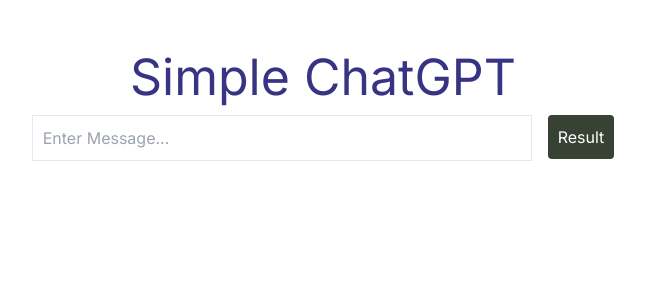
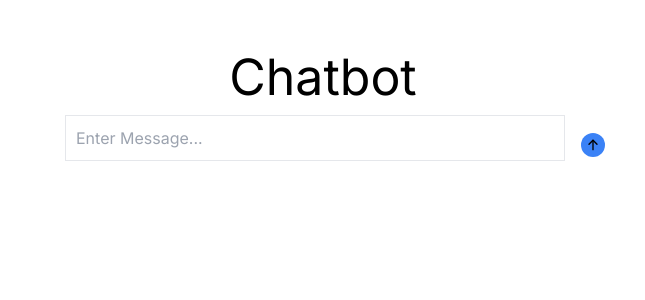
Before and after one commit to snowmandot0520/Chatbot_test, a Next.js app: page / in a window 1280 px wide. Shown: the top 300 px of the page, without its empty margins (317-962 px from the left). Built offline with nearby package versions, Linux system fonts and the light colour scheme.

Commit message:
fix:integration openai

```diff
--- a/src/app/chat.tsx
+++ b/src/app/chat.tsx
@@ -36,7 +36,7 @@ const Chatting: React.FC = () => {
         try {
             const response = await fetch('/api/openai', {
                 method: 'POST',
-                body: JSON.stringify({ messages: userMessage }),
+                body: JSON.stringify({ messages: messages }),
             });
 
             if (!response.ok) {
--- a/src/components/atoms/resultbutton.tsx
+++ b/src/components/atoms/resultbutton.tsx
@@ -1,12 +1,13 @@
 "use client";
 
 import React from "react";
+import { IconArrowUp } from "@tabler/icons-react";
 
 interface IResultButtonProps {
-    buttonName: string;
-    width: number;
-    textColor: string;
-    backgroundColor: string;
+    // buttonName: string;
+    // width: number;
+    // textColor: string;
+    // backgroundColor: string;
     changeMessages: () => void;
     handleSubmit: () => void;
 }
@@ -18,18 +19,11 @@ const ResultButton: React.FC<IResultButtonProps> = (props) => {
     };
 
     return (
-        <button
-            onClick={handleClick}
-            style={{
-                padding: '10px',
-                backgroundColor: props.backgroundColor,
-                border: 'none',
-                borderRadius: '4px',
-                cursor: 'pointer'
-            }}
-        >
-            <span style={{ color: props.textColor }}>{props.buttonName}</span>
+        <button onClick={() => handleClick()}>
+            <IconArrowUp className="absolute h-6 w-6 hover:cursor-pointer rounded-full p-1 bg-blue-500 text-black hover:opacity-80" />
         </button>
+
+
     );
 };
 
--- a/src/components/molecules/botResponse.tsx
+++ b/src/components/molecules/botResponse.tsx
@@ -17,7 +17,7 @@ const BotResponse: React.FC<IBotResponseProps> = (props) => {
             </span>
             <span className="w-[5%]">
                 <Avatar
-                    src="/bot.jpeg"
+                    src="/assets/image/bot.jpeg"
                     alt="User"
                     width={40}
                     height={40}
--- a/src/components/molecules/userAction.tsx
+++ b/src/components/molecules/userAction.tsx
@@ -4,6 +4,7 @@ import React from "react"
 import Title from "../atoms/title"
 import ResultButton from "../atoms/resultbutton"
 import QuestionInput from "../atoms/questionInput"
+
 
 interface IUserActionProps {
   changeUserMessage: (userMessage: string) => void;
@@ -16,8 +17,8 @@ const UserAction: React.FC<IUserActionProps> = (props) => {
     <div>
       <div>
         <Title
-          title="Simple ChatGPT"
-          textColor="#383483"
+          title="Chatbot"
+          textColor="#000000"
           textSize={50}
         />
       </div>
@@ -32,10 +33,10 @@ const UserAction: React.FC<IUserActionProps> = (props) => {
         </span>
         <span>
           <ResultButton
-            buttonName="Result"
-            width={100}
-            textColor="#fff"
-            backgroundColor="#374234"
+            // buttonName="Result"
+            // width={100}
+            // textColor="#fff"
+            // backgroundColor="#374234"
             changeMessages={props.changeMessages}
             handleSubmit={props.handleSubmit}
           />
--- a/src/components/molecules/userQuestion.tsx
+++ b/src/components/molecules/userQuestion.tsx
@@ -12,7 +12,7 @@ const UserQuestion: React.FC<IUserQuestionProps> = (props) => {
         <div className="flex justify-start gap-4 items-start rounded-md p-4 mb-2">
             <span className="w-[5%]">
                 <Avatar
-                    src="/user.jpeg"
+                    src="/assets/image/user.jpeg"
                     alt="User"
                     width={40}
                     height={40}
```
Also changed, not shown: 1 other file (tests, documents, lock files or other folders).
